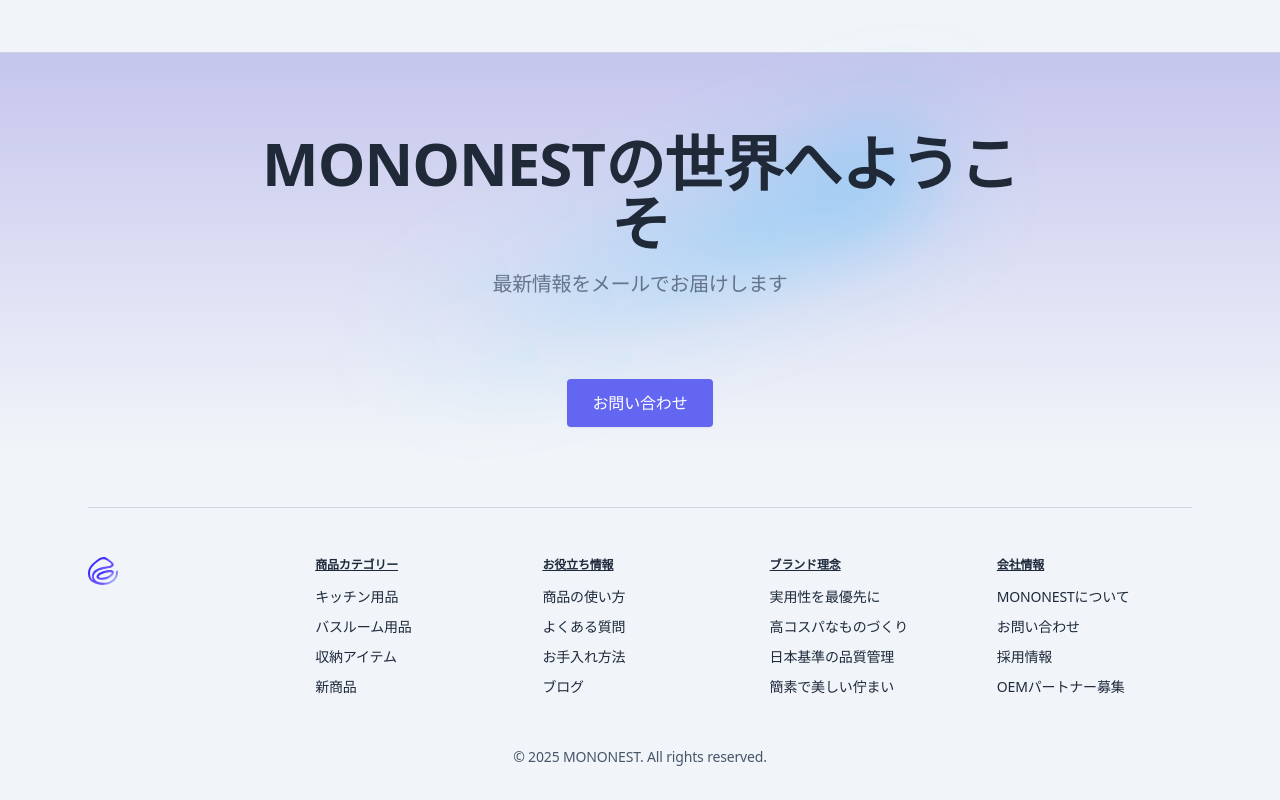
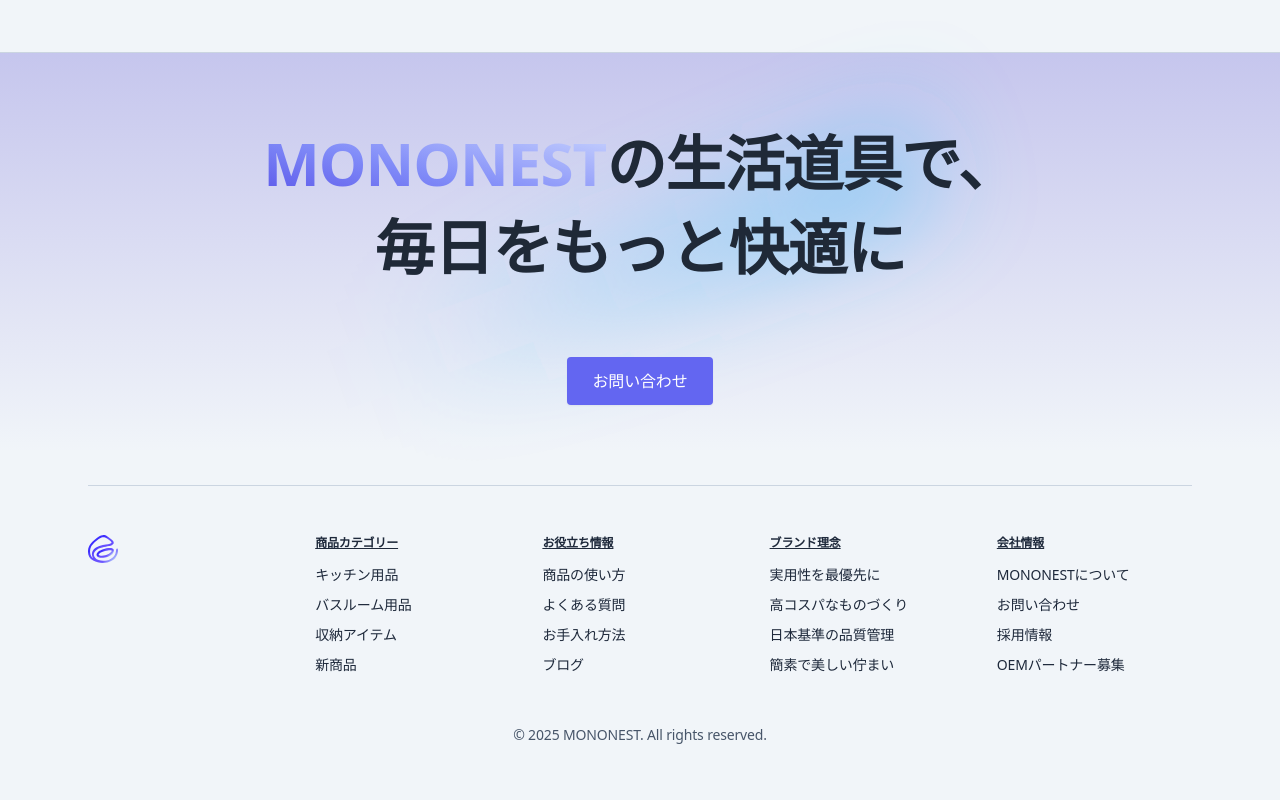
Before and after one commit to mononest/site, a Next.js app: page /aboutus in a window 1280 px wide. Shown: the part 2817-3617 px from the top of the page. After the commit the page ends 3595 px from the top, so only its background shows below. Built offline with nearby package versions, Linux system fonts and the light colour scheme.

Commit message:
link fix

```diff
--- a/app/(main)/aboutus/page.tsx
+++ b/app/(main)/aboutus/page.tsx
@@ -21,10 +21,7 @@
       <Values />
       <History />
       <Team />
-      <Cta
-        title="MONONESTの世界へようこそ"
-        subtitle="最新情報をメールでお届けします"
-      />
+      <Cta />
     </>
   );
 }
--- a/components/ui/footer.tsx
+++ b/components/ui/footer.tsx
@@ -112,7 +112,7 @@
                 </Link>
               </li>
               <li>
-                <a className="text-slate-800 hover:text-slate-500 transition duration-150 ease-in-out" href="#0">
+                <a className="text-slate-800 hover:text-slate-500 transition duration-150 ease-in-out" href="/contact">
                   お問い合わせ
                 </a>
               </li>
```
